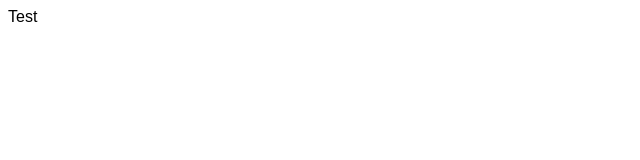
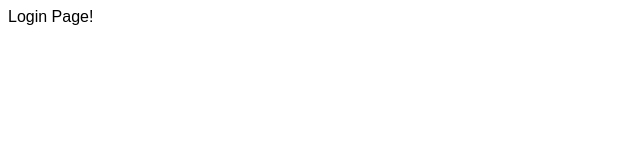
Before and after one commit to heading1/WYLSBingsu, a React app in the folder client/: page /login in a window 1280 px wide. Shown: the top 160 px of the page, without its empty margins (0-640 px from the left). Built offline with nearby package versions, Linux system fonts and the light colour scheme; a web font is replaced by a local one.

Commit message:
[#37]feat: Router설정 및 LoginPage 파일 생성

```diff
--- a/client/src/App.tsx
+++ b/client/src/App.tsx
@@ -1,5 +1,17 @@
-import React from 'react';
+// module
+import { BrowserRouter, Routes, Route } from 'react-router-dom';
 
-const App = () => <>Test</>;
+// pages
+import { LoginPage } from './pages';
+
+const App = () => {
+  return (
+    <BrowserRouter>
+      <Routes>
+        <Route path="/login" element={<LoginPage />}></Route>
+      </Routes>
+    </BrowserRouter>
+  );
+};
 
 export default App;
--- /dev/null
+++ b/client/src/pages/index.tsx
@@ -0,0 +1,2 @@
+import LoginPage from './login-page';
+export { LoginPage };
--- /dev/null
+++ b/client/src/pages/login-page/LoginPage.tsx
@@ -0,0 +1,5 @@
+const LoginPage = (): JSX.Element => {
+  return <div>Login Page!</div>;
+};
+
+export default LoginPage;
--- /dev/null
+++ b/client/src/pages/login-page/index.tsx
@@ -0,0 +1,3 @@
+import LoginPage from './LoginPage';
+
+export default LoginPage;
```
